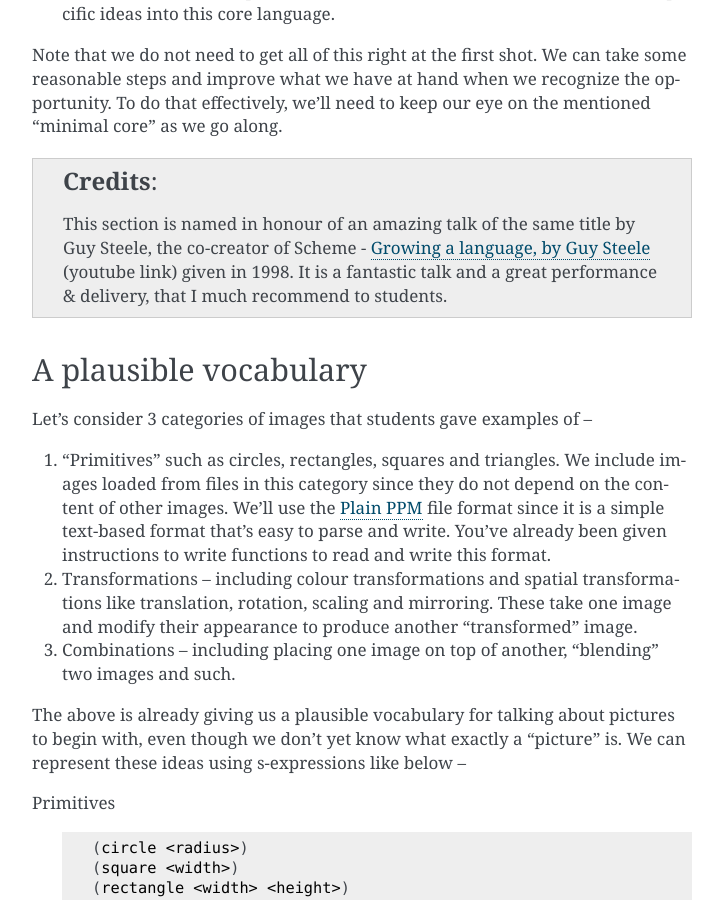
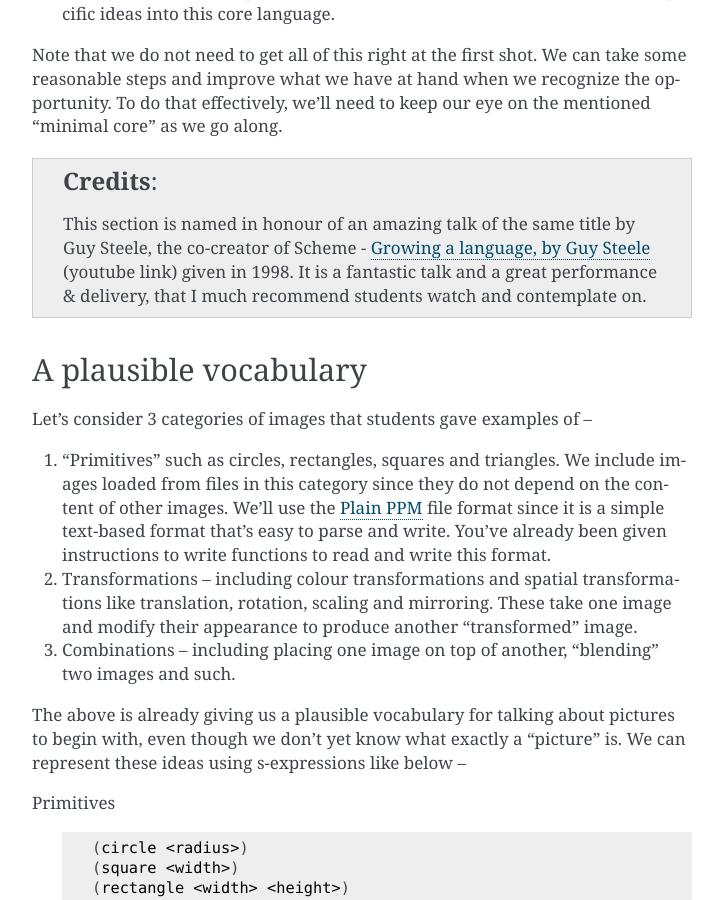
Before and after one commit to kreauniv/comp308, a Sphinx documentation site: the page built from source/piclang.rst, in a window 1280 px wide and 900 px high, scrolled down 863 px. Shown: the whole window, without its empty margins (388-1111 px from the left). Built offline with Sphinx 7.4.7, drawn with Linux system fonts in a browser that asks for light colours.

Commit message:
Tweaked language

```diff
--- a/source/piclang.rst
+++ b/source/piclang.rst
@@ -45,7 +45,7 @@ mentioned "minimal core" as we go along.
     This section is named in honour of an amazing talk of the same title by Guy
     Steele, the co-creator of Scheme - `Growing a language, by Guy Steele
     <gal_>`_ (youtube link) given in 1998. It is a fantastic talk and a great
-    performance & delivery, that I much recommend to students.
+    performance & delivery, that I much recommend students watch and contemplate on.
 
 .. _gal: https://www.youtube.com/watch?v=_ahvzDzKdB0
 
```
